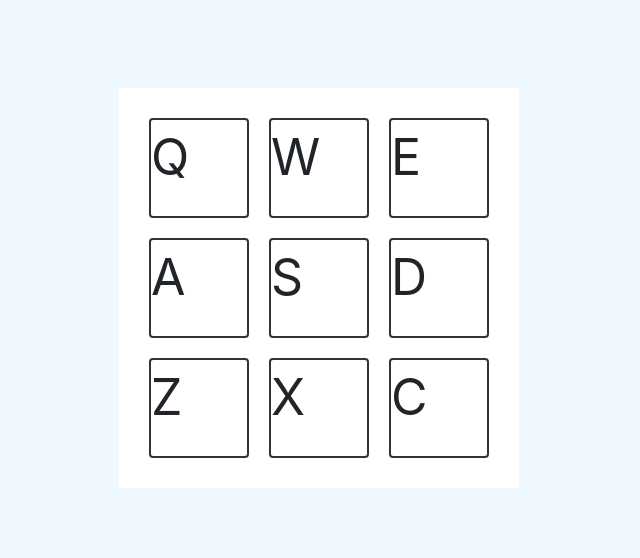
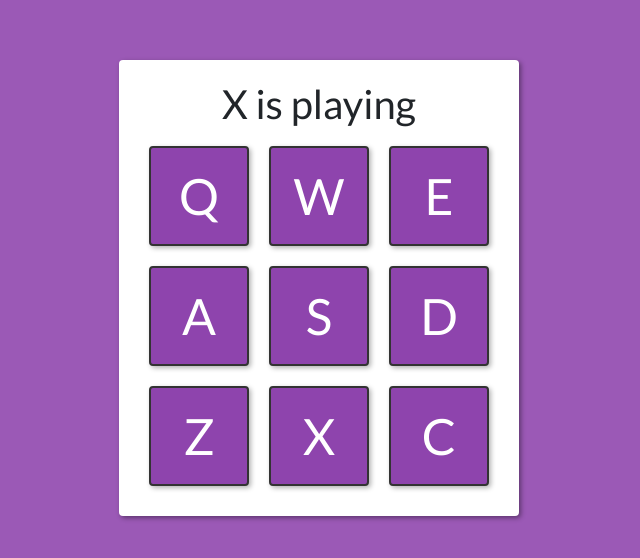
Before and after one commit to grimxreaper/drum-machine, a React (Create React App) app: page / in a window 1280 px wide. Shown: the part 112-670 px from the top of the page, without its empty margins (321-961 px from the left). Built offline with nearby package versions, Linux system fonts and the light colour scheme.

Commit message:
added heading etc.

```diff
--- a/src/App.css
+++ b/src/App.css
@@ -1,42 +1,56 @@
+@import url('https://fonts.googleapis.com/css?family=Lato&display=swap');
+
 * {
   box-sizing: border-box;
 }
+
 body {
-    background-color: #f0f8ff;
+  background-color: #9b59b6;
+  font-family: 'Lato', sans-serif;
   margin: 0;
+  min-height: 100vh;
 }
 
 .container {
+  display: flex;
+  align-items: center;
+  justify-content: center;
   height: 100vh;
-    justify-content: center;
-    align-items: center;
-    display: flex;
-
 }
 
 .display {
+  background-color: #fff;
+  border-radius: 4px;
+  box-shadow: 2px 2px 5px rgba(0, 0, 0, 0.4);
   display: flex;
   flex-wrap: wrap;
+  padding: 20px;
   width: 400px;
-    padding: 20px;
-    background-color: aliceblue;
-    background-color: #fff;
-
-
 }
 
-.drum-pad{
+.display h1 {
+  display: block;
+  width: 100%;
+  text-align: center;
+}
+
+.drum-pad {
   border: 2px solid #333;
   border-radius: 4px;
+  background-color: #8e44ad;
+  box-shadow: 2px 2px 5px rgba(0, 0, 0, 0.3);
+  cursor: pointer;
+  color: #fff;
+  display: flex;
+  align-items: center;
+  justify-content: center;
+  font-size: 50px;
+  margin: 10px;
   height: 100px;
   width: 100px;
-    margin: 10px;
-    font-size: 50px;
-    justify-content: center;
-
-
 }
 
 .drum-pad.active {
   opacity: 0.8;
+  transform: scale(0.95);
 }
--- a/src/App.js
+++ b/src/App.js
@@ -43,6 +43,7 @@ const sounds = [
 
 const App = (props) => (
   <div class="display" id="display">
+    <h1>X is playing </h1>
           {sounds.map((sound, index) => (
             <DrumPad text={sound.key} key={index} audio={sound.mp3}/>
           ))}
@@ -52,24 +53,31 @@ const App = (props) => (
 // we have a box with some text in it coming from the props
 //converted to class based component to have state on it
 class DrumPad extends React.Component {
+  state = {
+    currentID: ''
+  }
   constructor(props) {
     super(props);
-
     this.audio = React.createRef();
     }
 
   componentDidMount() {
     this.audio.current.addEventListener('ended', (e) => {
-      const parent = this.audio.current.parentNode;
+      const parent = e.target.parentNode;
       parent.classList.remove('active');
     })
   }
 
   playSound = () => {
-    this.audio.current.play()
+    this.audio.current.play();
+
+    const id = this.audio.current.id;
 
     const parent = this.audio.current.parentNode;
     parent.classList.add('active');
+
+    const display = parent.parent; //the parent here is the drum-pad which is inside the display
+    display.querySelector('h1').innerText = id;
   }
 
 
```
Lines whose indentation alone changed are shown as unchanged.
